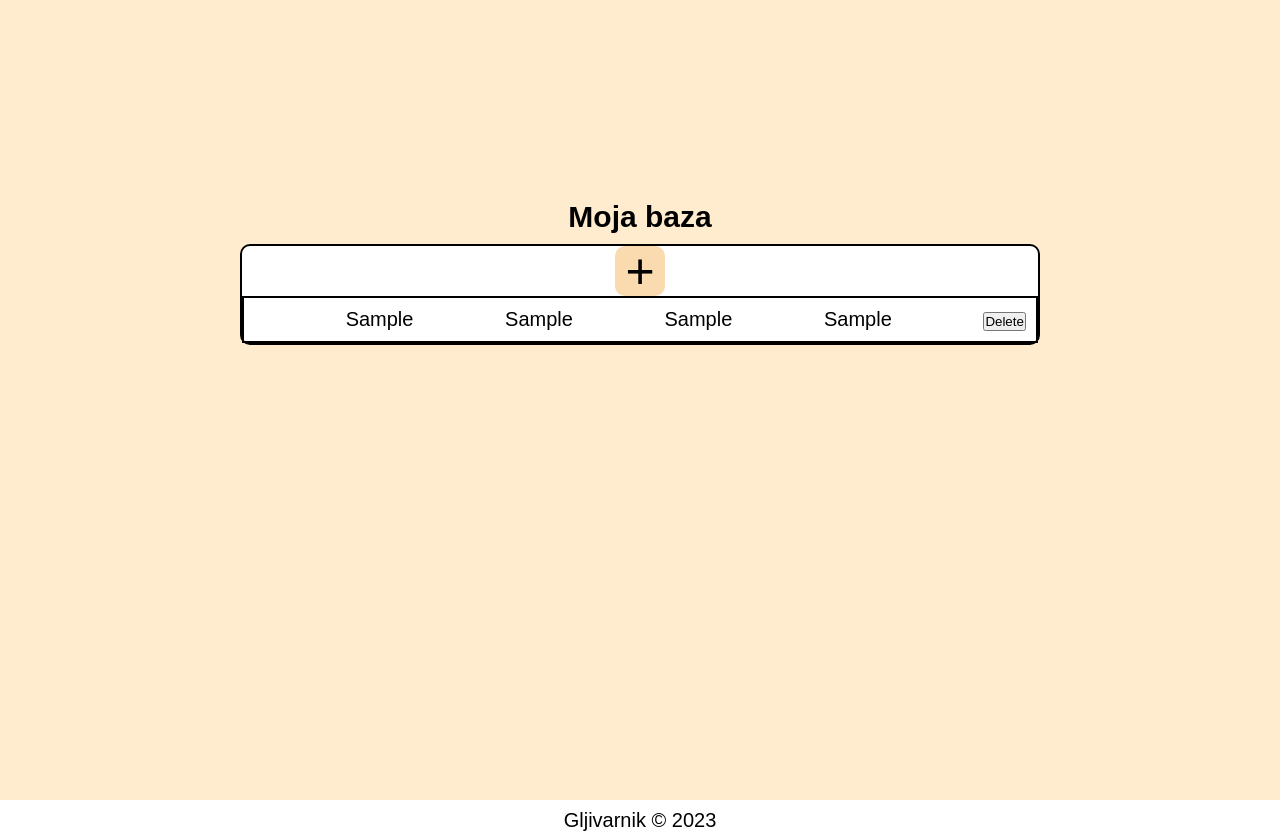
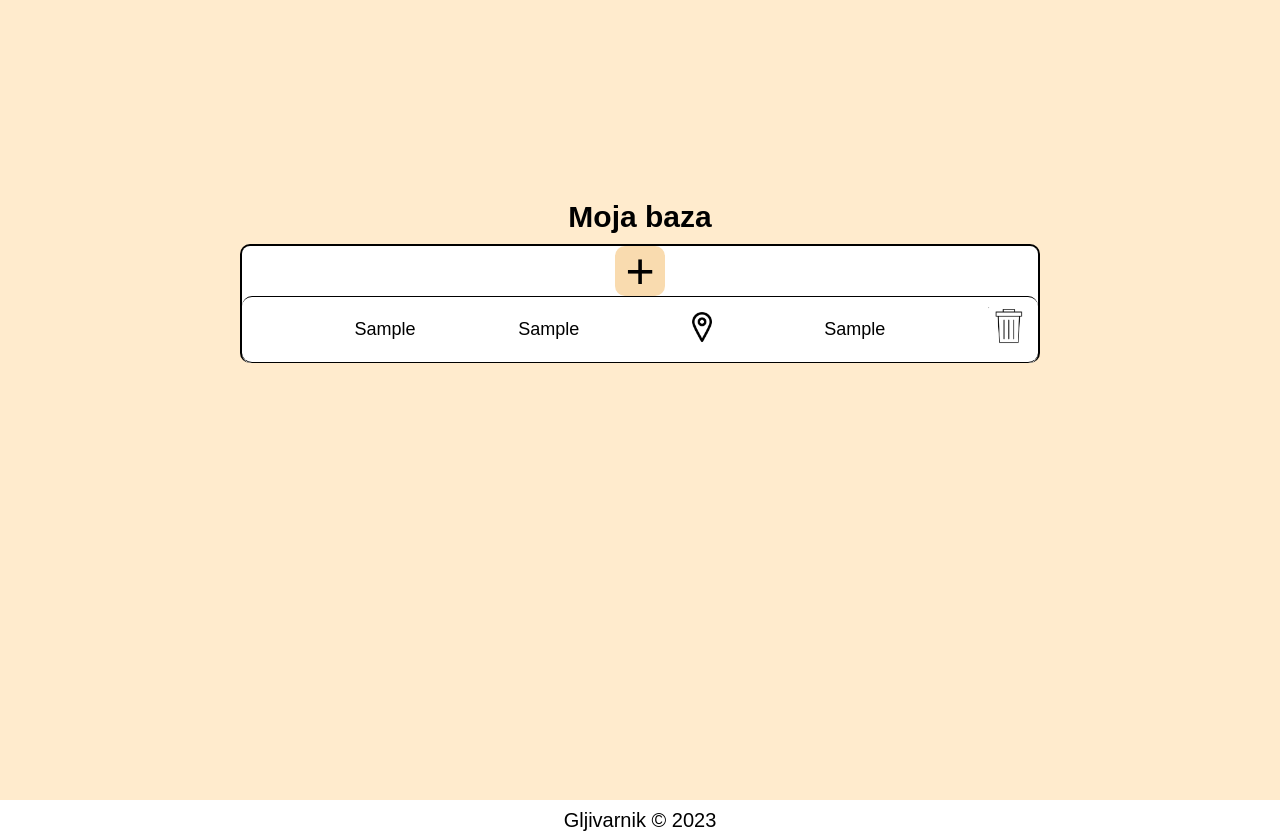
Before and after one commit to vlajkos/DOMACI_BAZE, a PHP site: page /home.php in a window 1280 px wide. Run offline with PHP 8.4, Linux system fonts and the light colour scheme; tables that the repository leaves empty or names only in its code hold one stand-in row (values such as "Sample post"); data that the repository does not hold is empty.

Commit message:
Sređivanje tabele

```diff
--- a/css/style.css
+++ b/css/style.css
@@ -150,6 +150,7 @@ input[type="date"] {
     border-radius: 10px;
     border: none;
     margin: auto;
+    cursor: pointer;
 }
 
 .container-db {
@@ -175,16 +176,21 @@ input[type="date"] {
     border-radius: 10px;
     margin: auto;
     border: 2px solid black;
+    border-bottom: none;
 }
 
 /* Sređivanje dodatih pečuraka u tabelu */
 .home-ul {
     list-style: none;
     display: flex;
-    font-size: 2rem;
+    font-size: 1.8rem;
     justify-content: space-between;
-    border: 2px solid black;
+    align-items: center;
+    border: 1px solid black;
+    border-left: none;
+    border-right: none;
     padding: 1rem;
+    border-radius: 10px;
 }
 
 .home-delete-input-hidden {
@@ -206,6 +212,24 @@ input[type="date"] {
 .overlay-active {
     opacity: 1;
 }
+
+#deleteBtn {
+    width: 4rem;
+    height: 4rem;
+    background-image: url("../img/delete.png");
+    background-size: contain;
+    background-color: white;
+    border: none;
+    cursor: pointer;
+}
+
+.location-icon {
+    width: 4rem;
+    height: 4rem;
+    cursor: pointer;
+}
+
+
 
 /*Popup form*/
 .popup-form {
--- a/home.php
+++ b/home.php
@@ -10,9 +10,6 @@ require "handler/dbBroker.php";
 require "model/mushroom.php";
 $conn = Database::connectDatabase();
 $data = Mushroom::prikaziSve($conn);
-
-
-
 ?>
 <!DOCTYPE html>
 <html lang="en">
@@ -31,17 +28,18 @@ $data = Mushroom::prikaziSve($conn);
         <h2>Moja baza</h2>
          <div class="home-db">
             <button class="addBtn">+</button>
-            <?php
-         while ($row = $data->fetch_array()):
-         ?>
+            <?php while ($row = $data->fetch_assoc()): ?>
            <ul class="home-ul">
+
             <li><?php echo $row["latinskiNaziv"];?><li>
             <li><?php echo $row["naziv"];?><li>
             <li><?php echo $row["datum"];?><li>
-         <li><?php echo $row["lokacija"];?><li>
+            <li><a href="<?php
+            echo Mushroom::writeLocationHref($row["lokacija"]); ?>"><img class="location-icon"    src="img/location.png" alt=""></a>
+            <li>
             <li><?php echo $row["opis"];?><li>
             <li><form action="handler/delete.php" method="POST">
-            <button>Delete</button>
+            <button id="deleteBtn"></button>
             <input name="delete" class="home-delete-input-hidden" type="text" value=<?php echo  $row['mushroomId']?>>
          </form></li>
          </ul>
@@ -50,9 +48,6 @@ $data = Mushroom::prikaziSve($conn);
 
       </div>
     </div>
-
-
-
     <div class="copyright">
         Gljivarnik &copy; 2023
     </div>
```
Also changed, not shown: model/mushroom.php (+31 -0 lines), img/Capture.PNG (added), img/delete.png (added), img/location.png (added). Lines whose indentation alone changed are shown as unchanged.
